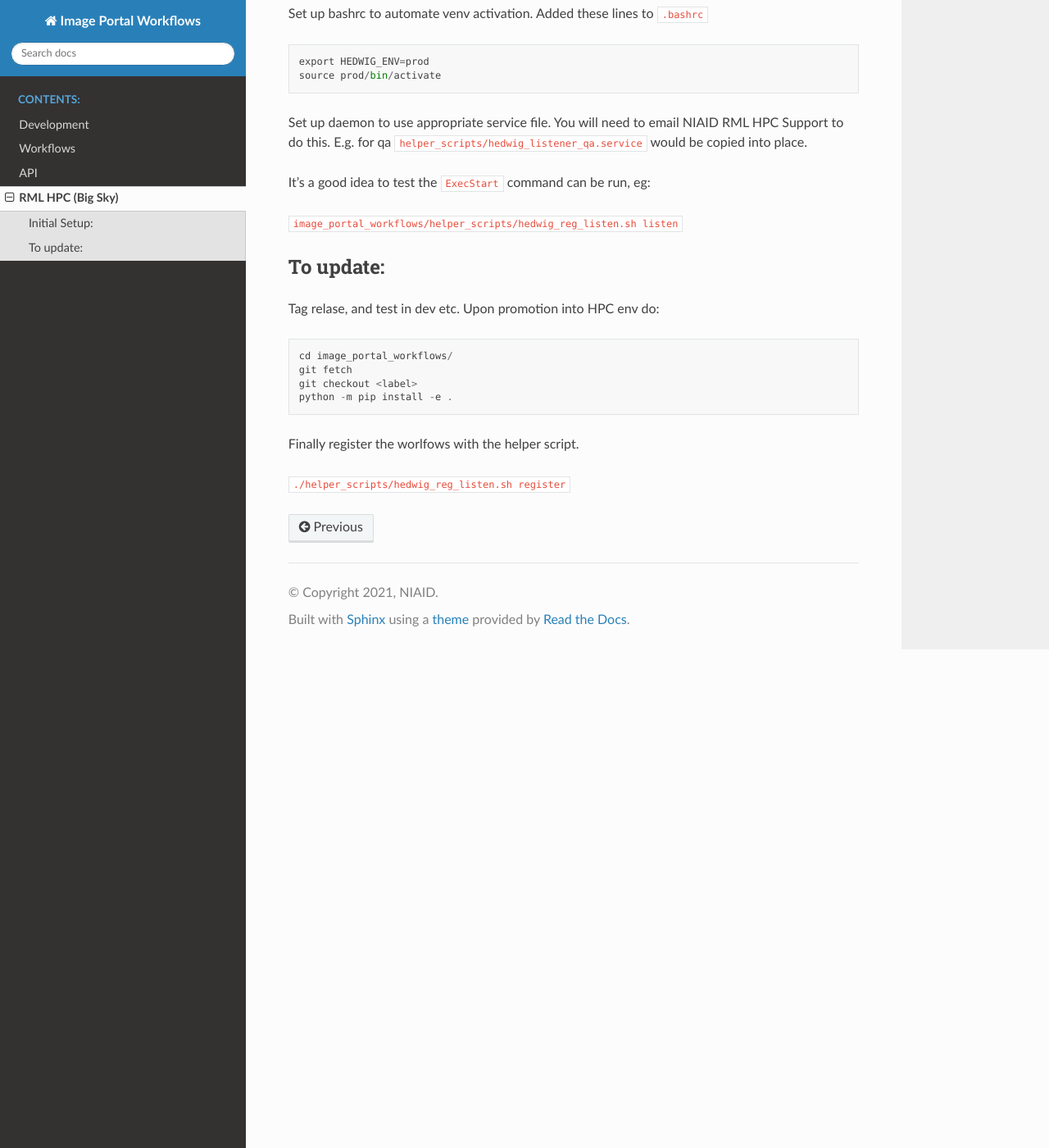
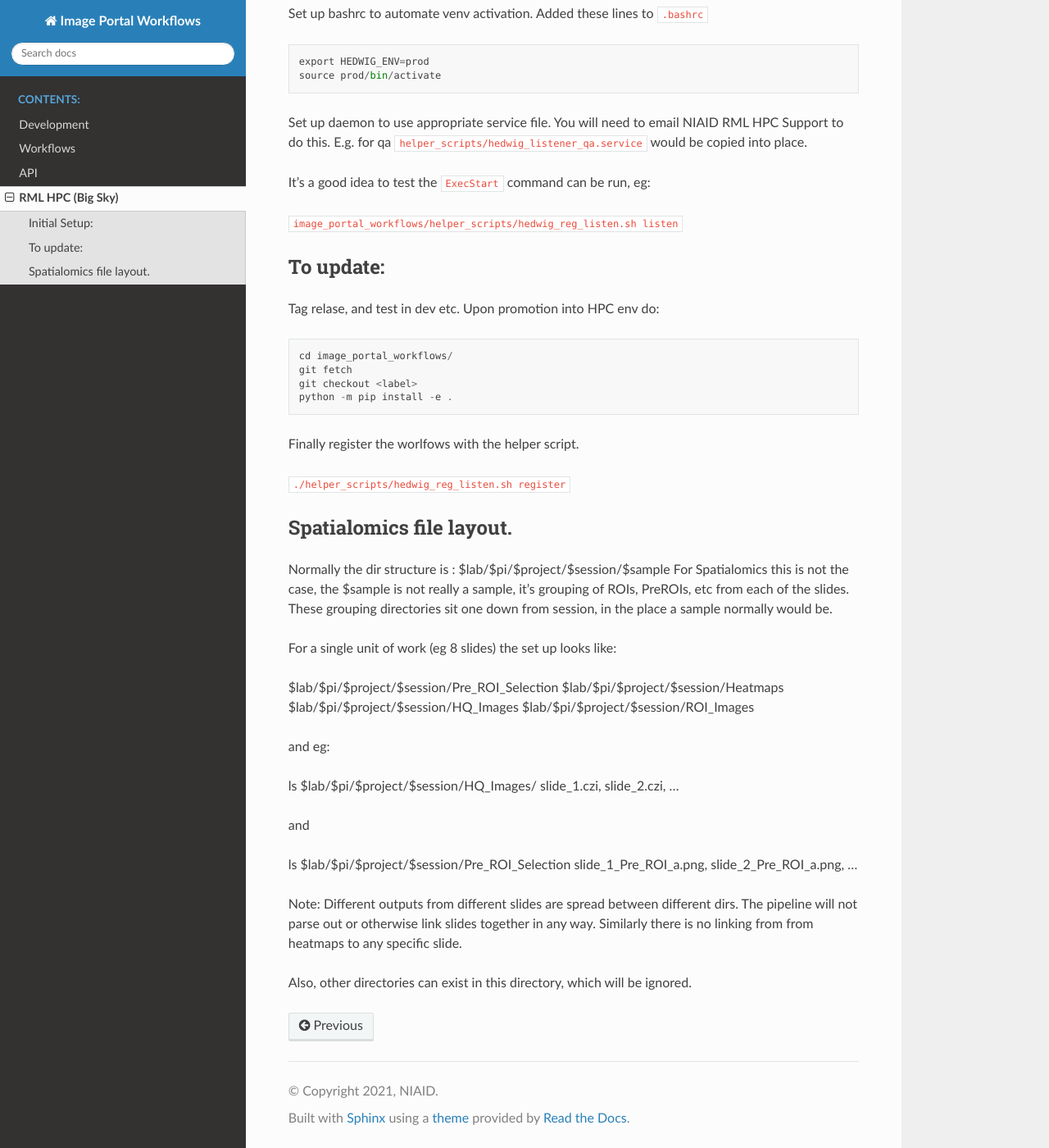
Before and after one commit to niaid/image_portal_workflows, a Sphinx documentation site: the page built from docs/source/hpc.rst, in a window 1280 px wide and 1400 px high, scrolled down 631 px. Shown: the whole window at 82% size. Built offline with Sphinx 7.4.7 and the Read the Docs theme 2.0.0, drawn with Linux system fonts in a browser that asks for light colours.

Commit message:
adding explanations of file layout for spatial omics set up.

```diff
--- a/docs/source/hpc.rst
+++ b/docs/source/hpc.rst
@@ -63,3 +63,37 @@ Upon promotion into HPC env do:
 Finally register the worlfows with the helper script.
 
 ``./helper_scripts/hedwig_reg_listen.sh register``
+
+
+
+Spatialomics file layout.
+-------------------------
+
+Normally the dir structure is : $lab/$pi/$project/$session/$sample
+For Spatialomics this is not the case, the $sample is not really a sample, it's grouping of ROIs,
+PreROIs, etc from each of the slides.
+These grouping directories sit one down from session, in the place a sample normally would be.
+
+For a single unit of work (eg 8 slides) the set up looks like:
+
+$lab/$pi/$project/$session/Pre_ROI_Selection
+$lab/$pi/$project/$session/Heatmaps
+$lab/$pi/$project/$session/HQ_Images
+$lab/$pi/$project/$session/ROI_Images
+
+and eg:
+
+ls $lab/$pi/$project/$session/HQ_Images/
+slide_1.czi, slide_2.czi, ...
+
+and
+
+ls $lab/$pi/$project/$session/Pre_ROI_Selection
+slide_1_Pre_ROI_a.png, slide_2_Pre_ROI_a.png, ...
+
+Note:
+Different outputs from different slides are spread between different dirs.
+The pipeline will not parse out or otherwise link slides together in any way.
+Similarly there is no linking from from heatmaps to any specific slide.
+
+Also, other directories can exist in this directory, which will be ignored.
```
